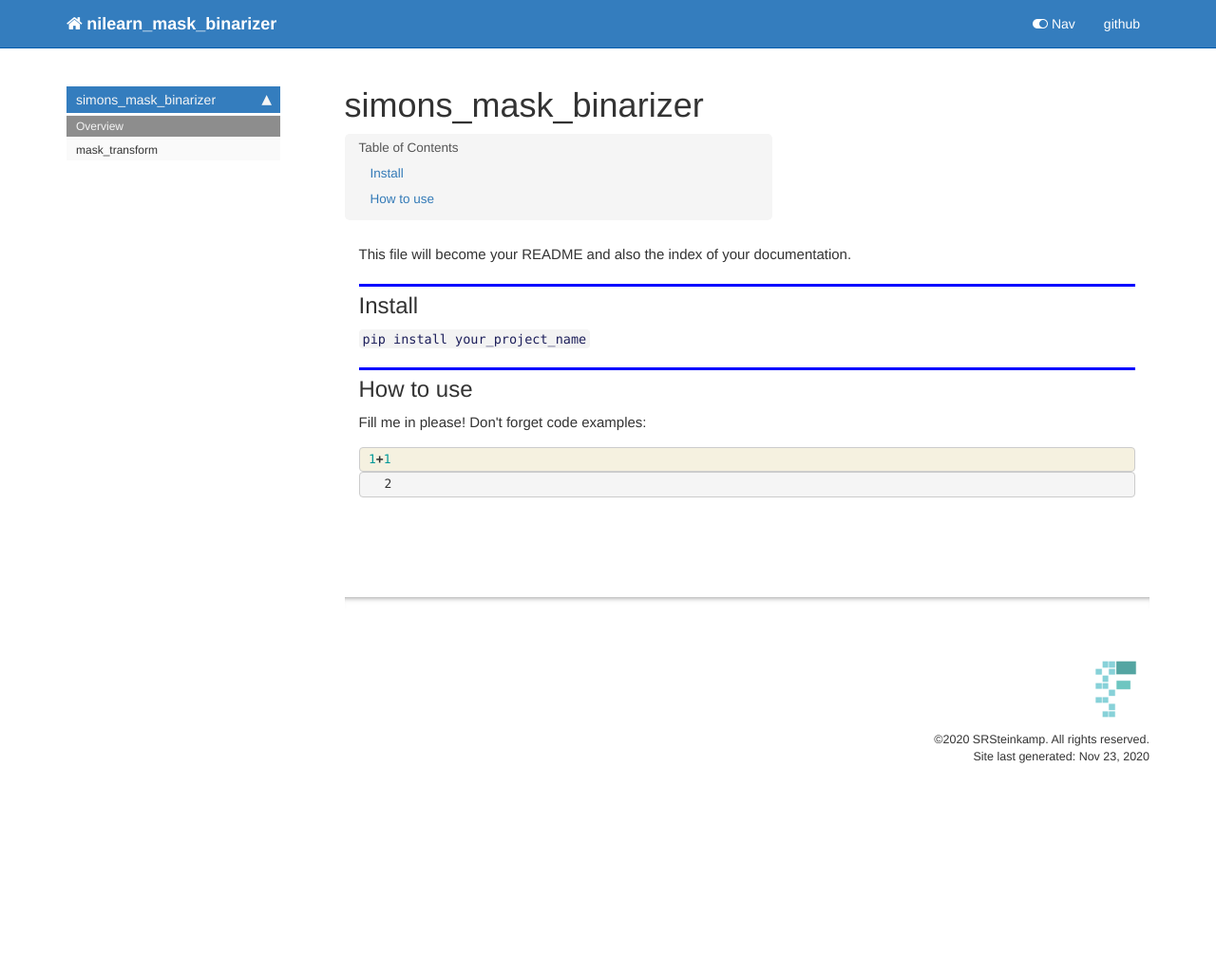
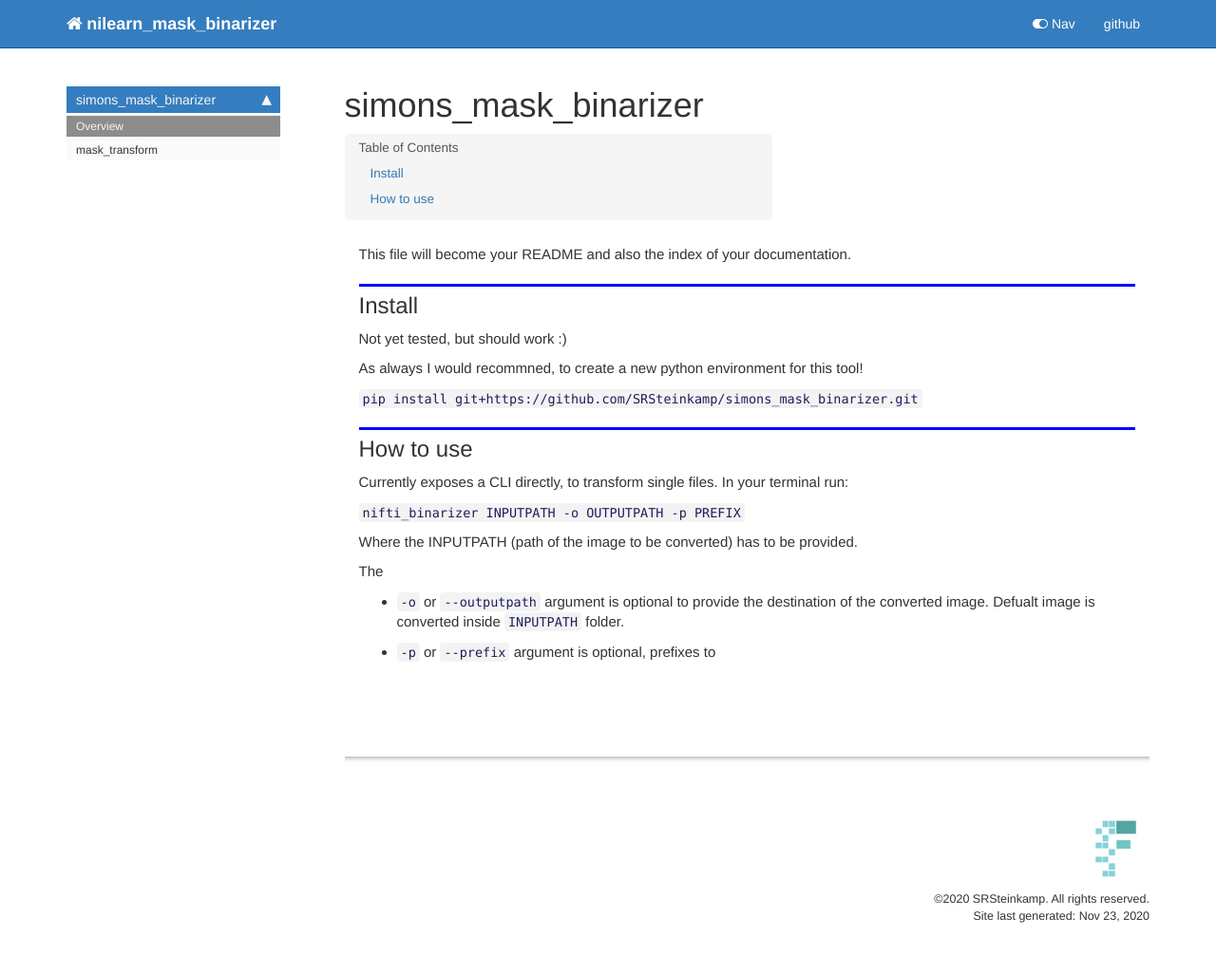
Before and after one commit to SRSteinkamp/simons_mask_binarizer, a Jekyll site: the page built from docs/index.html, in a window 1280 px wide. Shown: the whole page at 95% size. Built offline with Jekyll 4.4.1, drawn with Linux system fonts in a browser that asks for light colours; nearby versions of some CDN libraries; comment, search, counter and statistics services are not loaded; before the commit the page ends 900 px from its top, so only the background shows below that.

Commit message:
some more information

```diff
--- a/docs/index.html
+++ b/docs/index.html
@@ -44,7 +44,9 @@ nb_path: "index.ipynb"
 </div>
 <div class="cell border-box-sizing text_cell rendered"><div class="inner_cell">
 <div class="text_cell_render border-box-sizing rendered_html">
-<p><code>pip install your_project_name</code></p>
+<p>Not yet tested, but should work :)</p>
+<p>As always I would recommned, to create a new python environment for this tool!</p>
+<p><code>pip install git+https://github.com/SRSteinkamp/simons_mask_binarizer.git</code></p>
 
 </div>
 </div>
@@ -57,42 +59,18 @@ nb_path: "index.ipynb"
 </div>
 <div class="cell border-box-sizing text_cell rendered"><div class="inner_cell">
 <div class="text_cell_render border-box-sizing rendered_html">
-<p>Fill me in please! Don't forget code examples:</p>
+<p>Currently exposes a CLI directly, to transform single files. In your terminal run:</p>
+<p><code>nifti_binarizer INPUTPATH -o OUTPUTPATH -p PREFIX</code></p>
+<p>Where the INPUTPATH (path of the image to be converted) has to be provided.</p>
+<p>The</p>
+<ul>
+<li><p><code>-o</code> or <code>--outputpath</code> argument is optional to provide the destination of the converted image. Defualt image is converted inside <code>INPUTPATH</code> folder.</p>
+</li>
+<li><p><code>-p</code> or <code>--prefix</code> argument is optional, prefixes to</p>
+</li>
+</ul>
 
 </div>
 </div>
 </div>
-    {% raw %}
-
-<div class="cell border-box-sizing code_cell rendered">
-<div class="input">
-
-<div class="inner_cell">
-    <div class="input_area">
-<div class=" highlight hl-ipython3"><pre><span></span><span class="mi">1</span><span class="o">+</span><span class="mi">1</span>
-</pre></div>
-
-    </div>
 </div>
-</div>
-
-<div class="output_wrapper">
-<div class="output">
-
-<div class="output_area">
-
-
-
-<div class="output_text output_subarea output_execute_result">
-<pre>2</pre>
-</div>
-
-</div>
-
-</div>
-</div>
-
-</div>
-    {% endraw %}
-
-</div>
--- a/simons_mask_binarizer/_nbdev.py
+++ b/simons_mask_binarizer/_nbdev.py
@@ -16,6 +16,6 @@ modules = ["mask_transform.py"]
 
 doc_url = "https://SRSteinkamp.github.io/simons_mask_binarizer/"
 
-git_url = "https://github.com/SRSteinkamp/simons_mask_binarizer/tree/master/"
+git_url = "https://github.com/SRSteinkamp/simons_mask_binarizer/tree/main/"
 
 def custom_doc_links(name): return None
```
Also changed, not shown: docs/mask_transform.html (+0 -38 lines), README.md, 3 other files.
